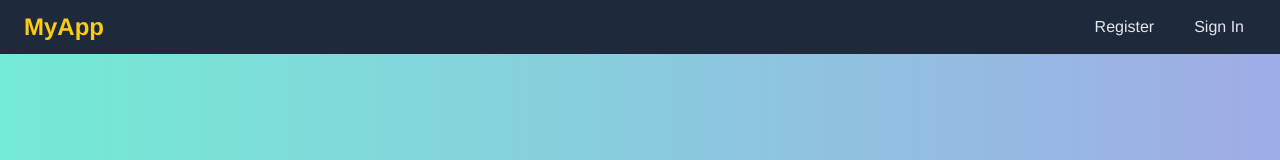
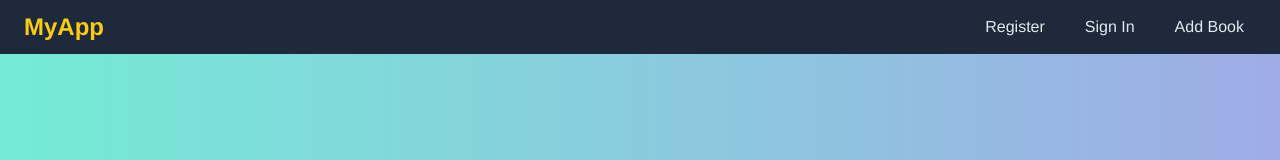
Before and after one commit to AllenSuncc/FIT5032-eFolio-34215409, a Vue app in the folder Week7-8/firebase-auth/: page / in a window 1280 px wide. Shown: the top 160 px of the page. Built offline with nearby package versions, Linux system fonts and the light colour scheme.

Commit message:
complete BHeader and router modification

```diff
--- a/Week7-8/firebase-auth/src/components/BHeader.vue
+++ b/Week7-8/firebase-auth/src/components/BHeader.vue
@@ -8,6 +8,7 @@
       <nav class="nav-links">
         <router-link to="/register" class="nav-item" active-class="active">Register</router-link>
         <router-link to="/signin" class="nav-item" active-class="active">Sign In</router-link>
+        <router-link to="/addbook" class="nav-item" active-class="active">Add Book</router-link>
       </nav>
     </div>
   </header>
@@ -17,25 +18,22 @@
 </script>
 
 <style scoped>
-/* 整体导航栏 */
 .nav-header {
-  background-color: #1e293b; /* 深色背景 */
+  background-color: #1e293b;
   padding: 0.75rem 1.5rem;
   box-shadow: 0 2px 8px rgba(0, 0, 0, 0.2);
 }
 
-/* 容器布局 */
 .nav-container {
   display: flex;
   align-items: center;
   justify-content: space-between;
 }
 
-/* Logo */
 .logo {
   font-size: 1.5rem;
   font-weight: 700;
-  color: #facc15; /* 金黄色 */
+  color: #facc15;
   text-decoration: none;
   transition: transform 0.2s ease;
 }
@@ -43,15 +41,13 @@
   transform: scale(1.05);
 }
 
-/* 导航链接容器 */
 .nav-links {
   display: flex;
   gap: 1rem;
 }
 
-/* 单个导航项 */
 .nav-item {
-  color: #e2e8f0; /* 浅灰文字 */
+  color: #e2e8f0;
   font-size: 1rem;
   font-weight: 500;
   text-decoration: none;
@@ -60,13 +56,11 @@
   transition: all 0.3s ease;
 }
 
-/* 鼠标悬停 */
 .nav-item:hover {
   background-color: rgba(250, 204, 21, 0.15);
   color: #facc15;
 }
 
-/* 激活状态 */
 .nav-item.active {
   background-color: #facc15;
   color: #1e293b;
--- a/Week7-8/firebase-auth/src/router/index.js
+++ b/Week7-8/firebase-auth/src/router/index.js
@@ -4,6 +4,7 @@ import FirebaseSigninView from '../views/FirebaseSigninView.vue'
 import HomePage from '../views/HomePage.vue'
 import AdminPage from '../views/AdminPage.vue'
 import UserPage from '../views/UserPage.vue'
+import AddBookView from '../views/AddBookView.vue';
 
 const routes = [
   {
@@ -30,6 +31,11 @@ const routes = [
     path: '/user',
     name: 'User',
     component: UserPage
+  },
+  {
+    path: '/addbook',
+    name: 'AddBook',
+    component: AddBookView
   }
 ]
 
```
